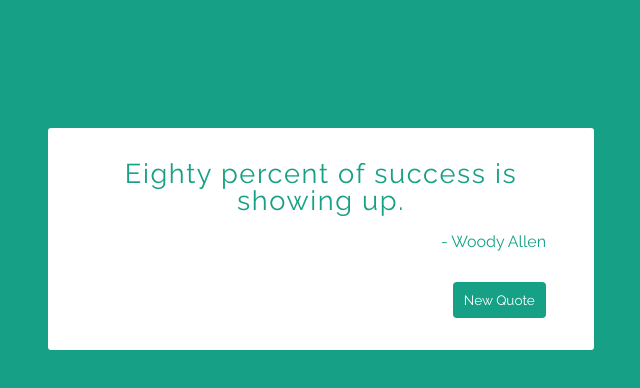
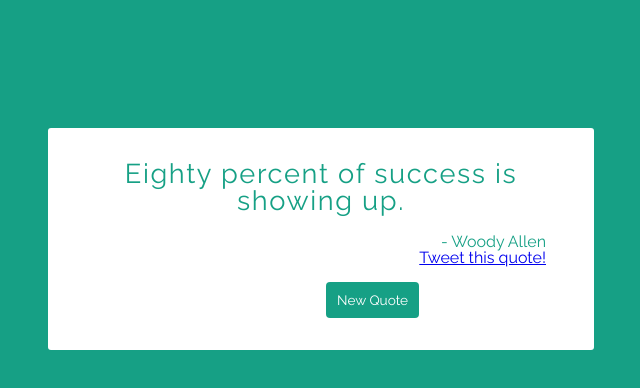
Before and after one commit to marcosrgalvez/random_quote_machine, a React (Create React App) app: page / in a window 1280 px wide. Shown: the top 388 px of the page, without its empty margins (319-959 px from the left). Built offline with nearby package versions, Linux system fonts and the light colour scheme.

Commit message:
abre twitter

```diff
--- a/src/_components/QuoteBox.tsx
+++ b/src/_components/QuoteBox.tsx
@@ -29,6 +29,13 @@ function QuoteBox(props: QuteBoxProps) {
         <NewQuoteButton theme={{ bgcolor: props.color }} onClick={getNewQuote}>
           New Quote
         </NewQuoteButton>
+        <a
+          href="https://twitter.com/intent/tweet"
+          target="_blank"
+          rel="noreferrer"
+        >
+          Tweet this quote!
+        </a>
       </ButtonWrapper>
     </>
   );
```
Also changed, not shown: 1 other file (tests, documents, lock files or other folders).
